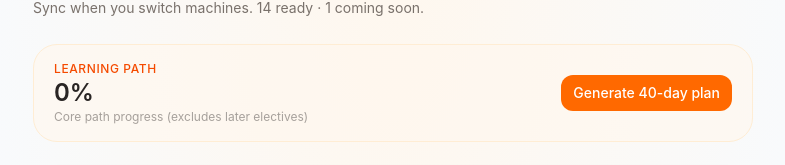
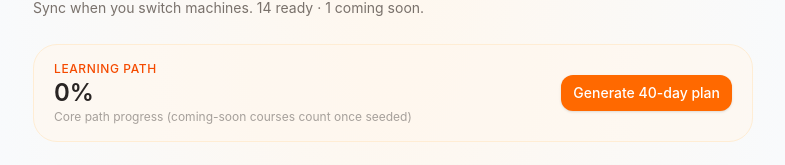
Before and after one commit to kalyankadali/flux-academy-tracker, a React (Vite) app: page / in a window 1280 px wide. Shown: the part 198-363 px from the top of the page, without its empty margins (247-1032 px from the left). Built offline with nearby package versions, Linux system fonts and the light colour scheme; no server answers.

Commit message:
Ship path rewrite (CoursePicker)

```diff
--- a/src/components/CoursePicker.tsx
+++ b/src/components/CoursePicker.tsx
@@ -5,6 +5,7 @@ import { peekCourseModules } from '../utils/storage';
 import { formatAccessLabel, calmDaysRemaining } from '../utils/access';
 import { ProgressBar } from './ProgressBar';
 import { DoThisNext } from './DoThisNext';
+import { PlanGenerateControl } from './PlanGenerateControl';
 import { LearningPath } from './LearningPath';
 import { quoteForToday } from '../utils/quotes';
 import { aggregateLearningPathPct } from '../utils/pathProgress';
@@ -86,15 +87,9 @@ export function CoursePicker({
               Learning path
             </p>
             <p className="text-2xl font-semibold text-stone-800 dark:text-stone-100">{pathPct.pct}%</p>
-            <p className="text-xs text-stone-400">Core path progress (excludes later electives)</p>
+            <p className="text-xs text-stone-400">Core path progress (coming-soon courses count once seeded)</p>
           </div>
-          <button
-            type="button"
-            onClick={onGeneratePlan}
-            className="rounded-xl bg-orange-500 px-3 py-2 text-sm font-medium text-white"
-          >
-            {hasPlan ? 'Regenerate 40-day plan' : 'Generate 40-day plan'}
-          </button>
+          <PlanGenerateControl hasPlan={hasPlan} onGenerate={onGeneratePlan} />
         </div>
       </div>
 
@@ -176,7 +171,11 @@ export function CoursePicker({
               )}
 
               {comingSoon ? (
-                <p className="mt-3 text-sm text-stone-400">Curriculum seed pending.</p>
+                <p className="mt-3 text-sm text-stone-400">
+                  {course.id === 'ecommerce-ai-sprint'
+                    ? 'Coming soon · live cohort Sep 14–18, 2026.'
+                    : 'Curriculum seed pending.'}
+                </p>
               ) : (
                 <button type="button" onClick={() => onSelect(course.id)} className="mt-3 w-full space-y-2 text-left">
                   <div className="flex items-baseline justify-between gap-2 text-sm">
```
